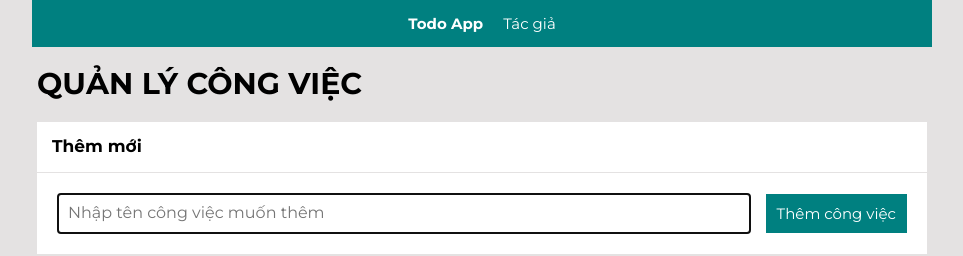
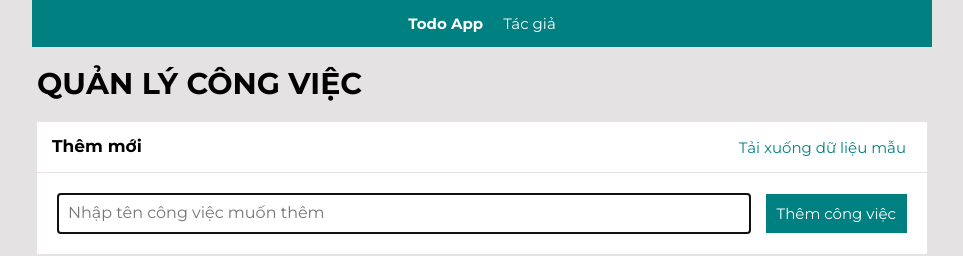
Before and after one commit to vangiaudev/TodoApp_Timeline, a React (Create React App) app: page /#/todoapp in a window 1280 px wide. Shown: the top 256 px of the page, without its empty margins (158-1121 px from the left). Built offline with nearby package versions, Linux system fonts and the light colour scheme.

Commit message:
Update Example

```diff
--- a/src/features/tasks/TasksPage/SampleTasksButton/index.js
+++ b/src/features/tasks/TasksPage/SampleTasksButton/index.js
@@ -7,6 +7,15 @@ const SampleTasksButton = () => {
     const loading = useSelector(selectLoading);
     return (
         <ButtonsDiv>
+            <ButtonAdditional
+                disabled={loading}
+                onClick={() => dispatch(fetchExampleTasks())}>
+                {loading
+                    ? "Đang tải..."
+                    : "Tải xuống dữ liệu mẫu"
+                }
+            </ButtonAdditional>
+
         </ButtonsDiv>
     );
 };
```
